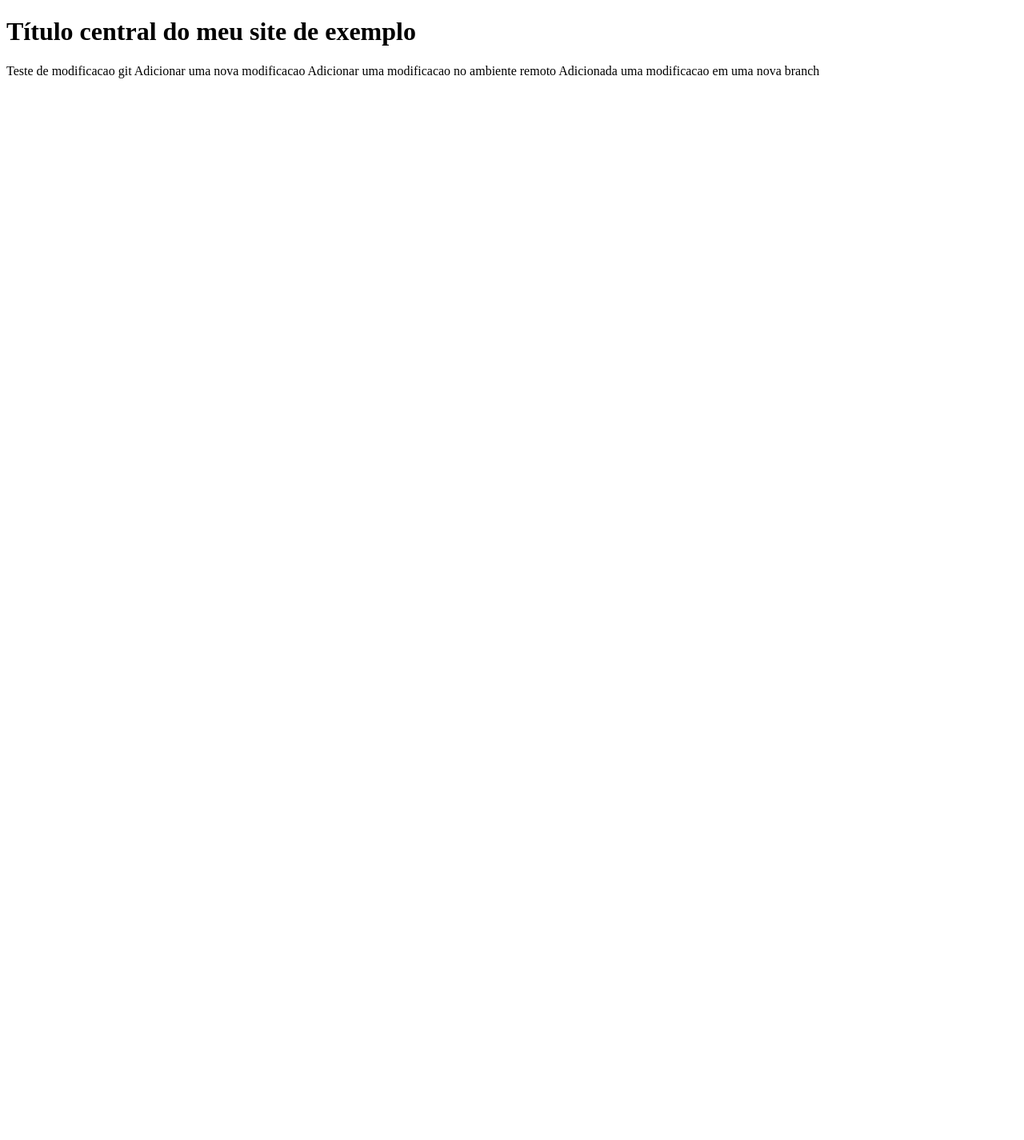
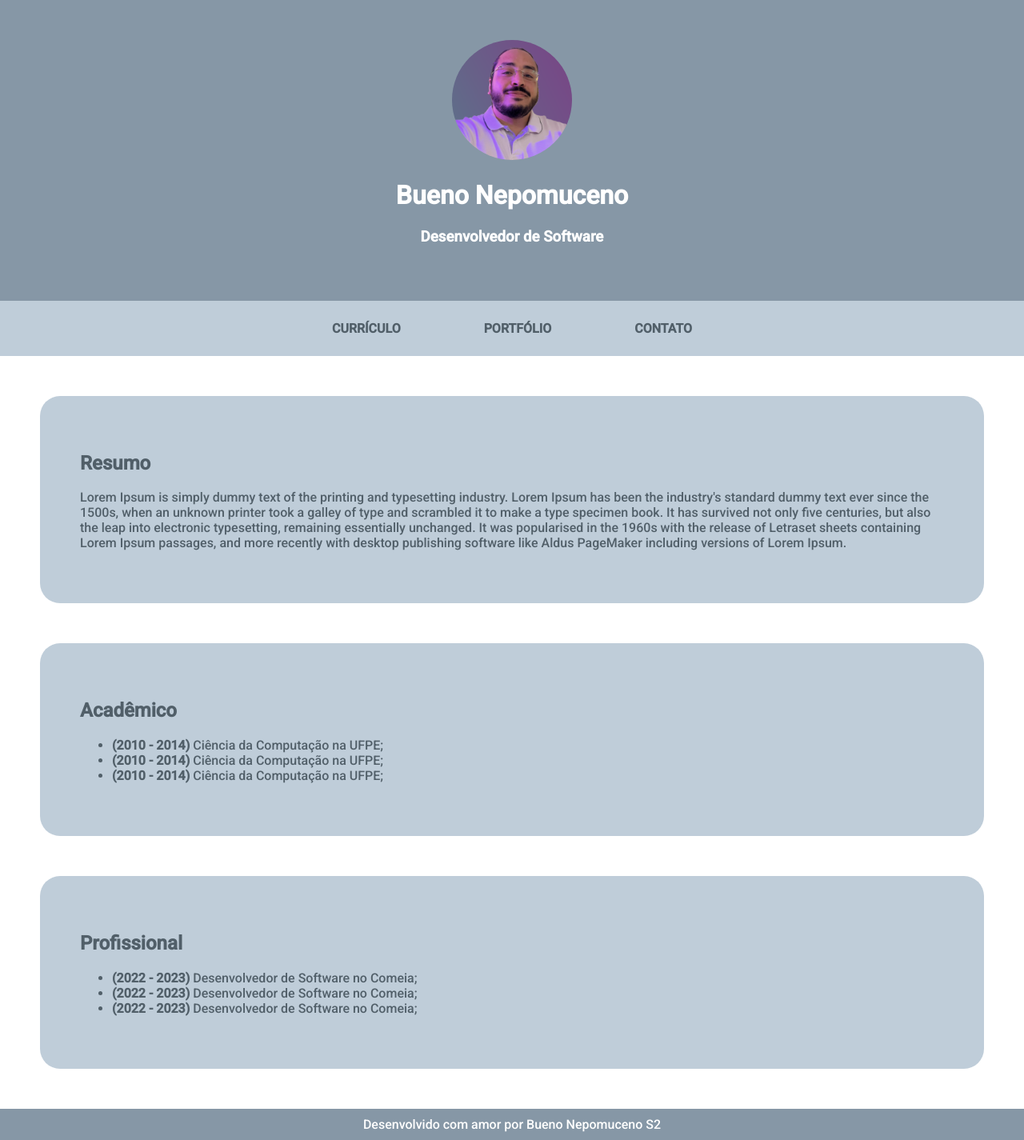
Before and after one commit to matheusmirandalacerda/simple-personal-site-academy, a plain HTML site: page index.html in a window 1280 px wide. Shown: the whole page at 80% size. Before the commit the page ends 800 px from the top, so only its background shows below. Drawn offline with Linux system fonts and the light colour scheme.

Commit message:
Adicionadas as páginas de portfolio e contato

```diff
--- /dev/null
+++ b/css/style.css
@@ -0,0 +1,71 @@
+body {
+    margin: 0;
+    font-family: 'Roboto', sans-serif;
+}
+
+header {
+    padding: 50px;
+}
+
+header img {
+    height: 150px;
+    border-radius: 50%;
+}
+
+header, footer {
+    background-color: #8697A6;
+    text-align: center;
+    color: #ffffff;
+}
+
+nav {
+    background-color: #BFCDD9;
+    text-align: center;
+}
+
+nav ul {
+    margin: 0;
+    padding: 25px;
+}
+
+nav ul li {
+    display: inline;
+    margin: 50px;
+}
+
+nav ul li a {
+    text-decoration: none;
+    font-weight: bold;
+    text-transform: uppercase;
+    color: #515F69;
+}
+
+section {
+    margin: 50px;
+    padding: 50px;
+    color: #515F69;
+    border-radius: 25px;
+    background-color: #BFCDD9;
+}
+
+footer {
+    padding: 10px;
+}
+
+.button {
+    border: 0;
+    color: #515F69;
+    padding: 25px;
+}
+
+.button:hover {
+    cursor: pointer;
+    color: #ffffff;
+    background-color: #8697A6;
+}
+
+@media only screen and (max-width: 600px) {
+    nav ul li {
+        margin: 15px;
+    }
+}
--- a/index.html
+++ b/index.html
@@ -1,16 +1,64 @@
 <!DOCTYPE html>
-<html lang="en">
-<head>
-    <meta charset="UTF-8">
-    <meta http-equiv="X-UA-Compatible" content="IE=edge">
-    <meta name="viewport" content="width=device-width, initial-scale=1.0">
-    <title>Site de exemplo</title>
-</head>
-<body>
-    <h1>Título central do meu site de exemplo</h1>
-    Teste de modificacao git
-    Adicionar uma nova modificacao
-    Adicionar uma modificacao no ambiente remoto
-    Adicionada uma modificacao em uma nova branch
-</body>
+<html lang="pt-br">
+
+    <head>
+
+        <meta http-equiv="Content-Type" content="text/html;charset=UTF-8">
+
+        <title>Site pessoal de Bueno</title>
+
+        <meta name="description" content="Landing page pessoal do programador Bueno. Aqui você encontrará informações do currículo e portfólio do desenvolvedor de software.">
+        <meta name="keywords" content="site, pessoal, landing, portfolio, curriculo, bueno">
+
+        <link rel="shortcut icon" href="assets/favicon.ico" type="image/x-icon">
+
+        <meta name="viewport" content="width=device-width, initial-scale=1.0">
+
+        <link rel="stylesheet" href="css/style.css">
+        <link href="https://fonts.googleapis.com/css2?family=Roboto:wght@500&display=swap" rel="stylesheet">
+
+    </head>
+
+    <body>
+
+        <header>
+            <img src="assets/bueno-avatar.png" alt="Foto de rosto de Bueno">
+            <h1>Bueno Nepomuceno</h1>
+            <h3>Desenvolvedor de Software</h3>
+        </header>
+
+        <nav>
+            <ul>
+                <li><a href="#">Currículo</a></li>
+                <li><a href="pages/portfolio.html">Portfólio</a></li>
+                <li><a href="pages/contato.html">Contato</a></li>
+            </ul>
+        </nav>
+
+        <section>
+            <h2>Resumo</h2>
+            <p>Lorem Ipsum is simply dummy text of the printing and typesetting industry. Lorem Ipsum has been the industry's standard dummy text ever since the 1500s, when an unknown printer took a galley of type and scrambled it to make a type specimen book. It has survived not only five centuries, but also the leap into electronic typesetting, remaining essentially unchanged. It was popularised in the 1960s with the release of Letraset sheets containing Lorem Ipsum passages, and more recently with desktop publishing software like Aldus PageMaker including versions of Lorem Ipsum.</p>
+        </section>
+
+        <section>
+            <h2>Acadêmico</h2>
+            <ul>
+                <li><b>(2010 - 2014)</b> Ciência da Computação na UFPE;</li>
+                <li><b>(2010 - 2014)</b> Ciência da Computação na UFPE;</li>
+                <li><b>(2010 - 2014)</b> Ciência da Computação na UFPE;</li>
+            </ul>
+        </section>
+
+        <section>
+            <h2>Profissional</h2>
+            <ul>
+                <li><b>(2022 - 2023)</b> Desenvolvedor de Software no Comeia;</li>
+                <li><b>(2022 - 2023)</b> Desenvolvedor de Software no Comeia;</li>
+                <li><b>(2022 - 2023)</b> Desenvolvedor de Software no Comeia;</li>
+            </ul>
+        </section>
+
+        <footer>Desenvolvido com amor por Bueno Nepomuceno S2</footer>
+
+    </body>
 </html>
```
Also changed, not shown: css/contato.css (added, +26 -0 lines), css/portfolio.css (added, +15 -0 lines), pages/contato.html (added, +75 -0 lines), pages/portfolio.html (added, +68 -0 lines), assets/bueno-avatar.png (added), assets/capa_academy.png (added), assets/favicon.ico (added).
